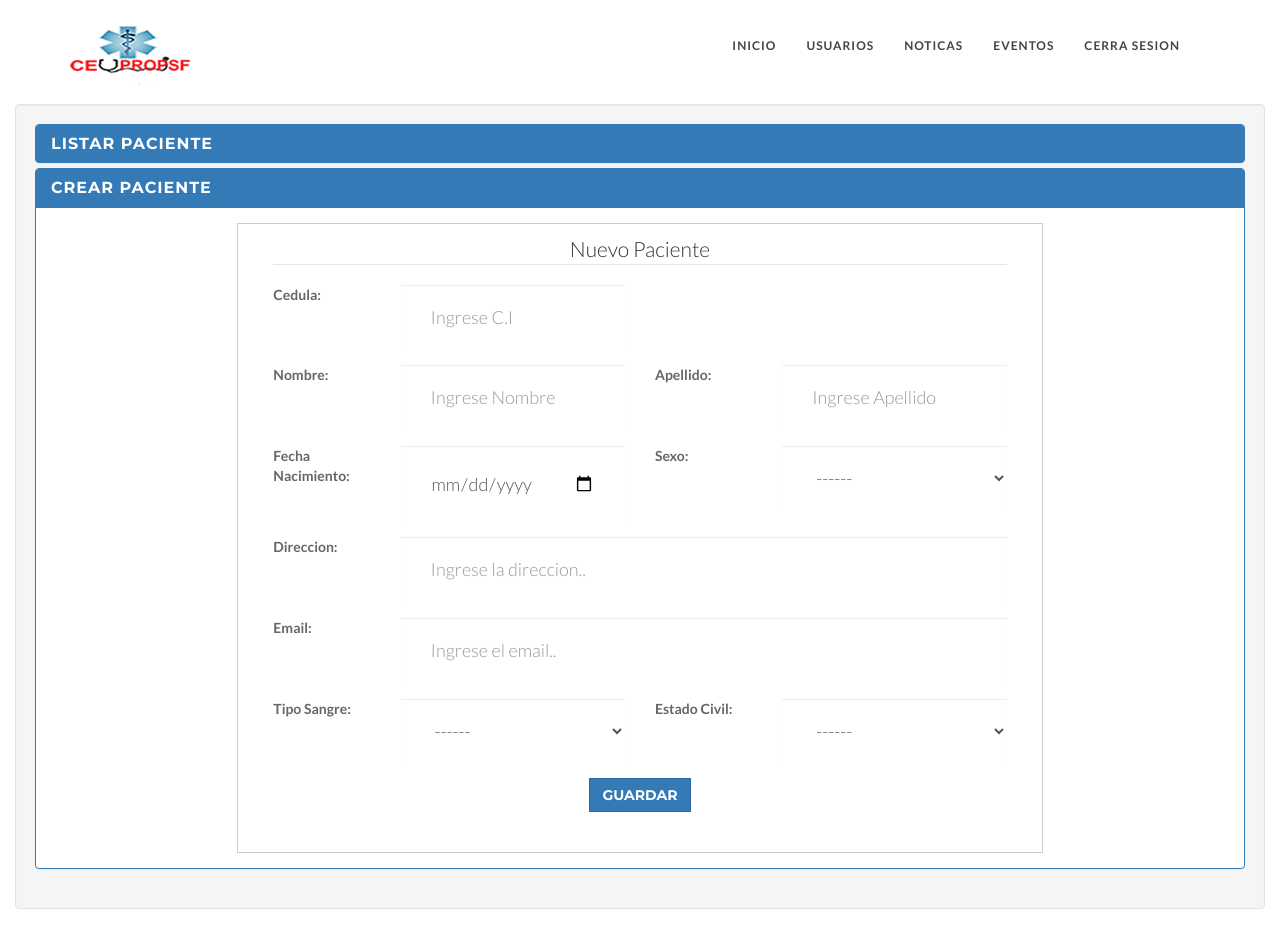
After one commit to elcordova/CEUPROPSF, a CodeIgniter app: the page made by application/views/administracion/pacientes.php in a window 1280 px wide, after a click on "CREAR PACIENTE". The commit adds this page. Run offline with CodeIgniter, Linux system fonts and the light colour scheme; some libraries are stand-ins or nearby versions.

Commit message:
Paciente
Listar-insertar estan listos

```diff
--- /dev/null
+++ b/application/views/administracion/pacientes.php
@@ -0,0 +1,244 @@
+<?php if ( ! defined('BASEPATH')) exit('No direct script access allowed');
+
+include('includes/cabecera.php');
+include('includes/navbar.php');
+?>
+<!--<script type="text/javascript" src="<?=base_url()?>static/js/noticias/noticias.js"></script>-->
+<script type="text/javascript" src="<?=base_url()?>static/js/pacientes/pacientes.js"></script>
+
+
+
+
+<!-- Page Content -->
+        <div id="page-content-wrapper">
+
+            <div class="container-fluid">
+              <div class="well panel panel-default" style="margin-top: 1%">
+                <!-- ************** ACORDIONES *****************-->
+                <div class="panel-group" id="accordion">
+
+                  <div class="panel panel-primary">
+                    <div class="panel-heading panel-heading-custom">
+                      <h4 class="panel-title">
+                        <a data-toggle="collapse" data-parent="#accordion" href="#collapse1" id="ltPaciente">
+                        LISTAR PACIENTE</a>
+                      </h4>
+                    </div>
+                    <div id="collapse1" class="panel-collapse collapse in">
+
+                      <div class="panel-body">
+                        <div class="row">
+                            <div class="col-md-12">
+                                <div class="container-fluid container" id='contenedor_tabla'>
+                                <table class="table table-striped table-bordered " cellspacing="0" width="100%" id="tbPaciente">
+                                    <thead>
+                                        <tr>
+                                            <th class="text-center">ID</th>
+                                            <th class="text-center">Cedula </th>
+                                            <th class="text-center">Nombre</th>
+                                            <th class="text-center">Apellido</th>
+                                            <th class="text-center">Direccion</th>
+                                            <th class="text-center">Email</th>
+                                            <th class="text-center">Acciones</th>
+                                        </tr>
+                                    </thead>
+                                    <tbody>
+                                        <?php
+                                        if (isset($pacientes)) {
+                                            foreach ($pacientes as $paciente) {
+                                                echo "<tr>";
+                                                echo "<td>";
+                                                echo ($paciente['pac_id']);
+                                                echo "</td>";
+                                                echo "<td>";
+                                                echo ($paciente['pac_ced']);
+                                                echo "</td>";
+                                                echo "<td>";
+                                                echo ($paciente['pac_nom']);
+                                                echo "</td>";
+                                                echo "<td>";
+                                                echo ($paciente['pac_ape']);
+                                                echo "</td>";
+                                                echo "<td>";
+                                                echo ($paciente['pac_dir']);
+                                                echo "</td>";
+                                                echo "<td>";
+                                                echo ($paciente['pac_cor']);
+                                                echo "</td>";
+                                                echo "<td class='text-center'>";
+                                                echo "<div class='btn-group' >
+                                                <button type='button' class='btn btn-default' )>
+                                                    <span class='glyphicon glyphicon-edit'></span>
+                                                </button>
+
+                                                <button type='button' class='btn btn-default'>
+                                                    <span class='glyphicon glyphicon-trash'></span>
+                                                </button>
+
+                                                    </div>
+                                                </div>";
+                                                echo "</td>";
+                                                echo "</tr>";
+                                            }
+                                        }
+                                        ?>
+                                    </tbody>
+                                    </table>
+                                </div>
+                            </div>
+                        </div>
+                      </div> <!-- ********************PANEL BODY CLOSE**************************** -->
+                    </div>
+                    </div>
+
+                  <div class="panel panel-primary">
+                    <div class="panel-heading panel-heading-custom">
+                      <h4 class="panel-title">
+                        <a data-toggle="collapse" data-parent="#accordion" href="#collapse2" >
+                        CREAR PACIENTE</a>
+                      </h4>
+                    </div>
+                    <div id="collapse2" class="panel-collapse collapse">
+
+                      <div class="panel-body">
+                        <div class="row">
+                            <div id="divFrmUsuario" class="col-md-8 col-md-offset-2" style="border: 1px solid #ccc; padding:10px 35px 40px 35px;background-color:#FFF;">
+                                <form id="frmPac" class="form-horizontal">
+                                    <!--*************************FORMULARIO*************************** -->
+                                    <fieldset class="scheduler-border">
+                                        <div align="center">
+                                            <legend class="scheduler-border">Nuevo Paciente</legend>
+                                        </div>
+
+                                        <div class="form-group">
+                                            <label class="label-control col-sm-2" for="">Cedula:</label>
+                                            <div class="col-sm-4">
+                                                <input type="text" required="true" class="form-control" id="pac_ced" name="pac_ced" placeholder="Ingrese C.I" maxlength="10">
+                                            </div>
+                                        </div>
+                                        <div class="form-group">
+                                            <label class="label-control col-sm-2" for="">Nombre:  </label>
+                                            <div class="col-sm-4">
+                                                <input type="text" required="true" class="form-control" id="pac_nom" name="pac_nom" placeholder="Ingrese Nombre"/>
+                                            </div>
+                                            <label class="label-control col-sm-2" for="">Apellido:</label>
+                                            <div class="col-sm-4">
+                                                <input type="text" required="true" class="form-control" id="pac_ape" name="pac_ape" placeholder="Ingrese Apellido"/>
+                                            </div>
+                                        </div>
+                                        <div class="form-group">
+                                            <label class="label-control col-sm-2" for="txtName">Fecha Nacimiento:</label>
+                                            <div class="col-sm-4">
+                                                <input type="date" required="true" class="input-field col s4 form-control" id="pac_fec_nac" name="pac_fec_nac"/>
+                                            </div>
+                                            <label class="label-control col-sm-2" for="txtName">Sexo:</label>
+                                            <div class="col-sm-4">
+                                                <select id="pac_sex" class="input-field col s12 form-control" name="pac_sex" required="true">
+                                                    <option value="" disabled selected>------</option>
+                                                    <option value="Masculino">Masculino</option>
+                                                    <option value="Femenino">Femenino</option>
+                                                </select>
+                                            </div>
+                                        </div>
+                                        <div class="form-group">
+                                            <label class="label-control col-sm-2" for="">Direccion:</label>
+                                            <div class="col-sm-10">
+                                                <input type="text"  class="form-control" id="pac_dir" name="pac_dir" placeholder="Ingrese la direccion.." required="true"/>
+                                            </div>
+                                        </div>
+                                        <div class="form-group">
+                                            <label class="label-control col-sm-2" for="">Email:</label>
+                                            <div class="col-sm-10">
+                                                <input type="email"  class="form-control" id="pac_cor" name="pac_cor" placeholder="Ingrese el email.. " required="true"/>
+                                            </div>
+                                        </div>
+
+                                        <div class="form-group">
+                                            <label class="label-control col-sm-2" for="">Tipo Sangre:</label>
+                                            <div class="col-sm-4">
+                                                <select id="pac_tip_san" class="input-field col s12 form-control" name="pac_tip_san" required="true">
+                                                    <option value="" disabled selected>------</option>
+                                                    <option value="Masculino">AB</option>
+                                                    <option value="Femenino">AB-</option>
+                                                    <option value="Femenino">A</option>
+                                                    <option value="Femenino">A-</option>
+                                                    <option value="Femenino">B</option>
+                                                    <option value="Femenino">B-</option>
+                                                    <option value="Femenino">O</option>
+                                                    <option value="Femenino">O-</option>
+                                                </select>
+                                            </div>
+                                            <label class="label-control col-sm-2" for="">Estado Civil:</label>
+                                            <div class="col-sm-4">
+                                                <select id="pac_est_civ" class="input-field col s12 form-control" name="pac_est_civ" required="true">
+                                                    <option value="" disabled selected>------</option>
+                                                    <option value="Soltero">Soltero</option>
+                                                    <option value="Comprometido">Comprometido</option>
+                                                    <option value="Casado">Casado</option>
+                                                    <option value="Divorciado">Divorciado</option>
+                                                    <option value="Viduo">Viduo</option>
+                                                </select>
+                                            </div>
+                                        </div>
+                                    </fieldset>
+                                    <!-- ************* BOTONES ***************-->
+                                    <div class="row">
+                                        <div align="center">
+                                            <button type="submit" class="btn btn-primary btn-large">Guardar</button>
+                                        </div>
+                                    </div>
+                                    <!-- ************* BOTONES ***************-->
+                                </form>
+                            </div>
+                        </div>
+                      </div>
+
+                    </div>
+                  </div>
+
+
+              <!-- ************************************* ACORDIONES ****************************-->
+                </div>
+            </div><!-- /#container-fluid -->
+        </div>
+  <!-- /#page-content-wrapper -->
+
+    <!-- ********************* MODAL **************************************** -->
+        <div class="row">
+            <div class="modal fade"  id="modalMedico" tabindex="-1" role="dialog" aria-labelledby="myModalLabel" aria-hidden="true">
+                <div class="modal-dialog" style="width:400px">
+                    <div class="modal-content panel panel-primary">
+                        <div class="modal-header panel panel-heading">
+                            <button type="button" class="close" data-dismiss="modal" aria-hidden="true">&times;</button>
+                            <h4 class="modal-title" id="myModalLabel" style="text-align: center;"></h4>
+                        </div>
+                        <div class="modal-body" >
+                            <input type="hidden" id="txtId">
+                            <div id="alert" style="display:none;" class="alert alert-danger"></div>
+
+                            <label >Nombre:</label>
+                            <input type="text" class="form-control" placeholder="Nombre" name="mmed_nom" id="mmed_nom">
+
+                            <label >Apellido:</label>
+                            <input type="text" class="form-control" placeholder="Apellido" name="mmed_ape" id="mmed_ape">
+
+                            <label >Direccion:</label>
+                            <input type="text" class="form-control" placeholder="Direccion" name="mmed_dir" id="mmed_dir">
+
+                            <label >Telefono:</label>
+                            <input type="text" class="form-control" placeholder="Email" name="mmed_tel" id="mmed_tel">
+
+                            <label >Email:</label>
+                            <input type="emal" class="form-control" placeholder="Email" name="mmed_eml" id="mmed_eml">
+                        </div>
+                        <div class="modal-footer">
+                            <button type="button" class="btn btn-default" data-dismiss="modal">Cancelar</button>
+                            <a href="" type="button" class="btn btn-primary" id="btnModalGuardar">Guardar</a>
+                        </div>
+                    </div>
+                 </div>
+            </div>
+        </div>
+
+  </body>
+</html>
--- /dev/null
+++ b/static/js/pacientes/pacientes.js
@@ -0,0 +1,113 @@
+$(function(){
+
+	$('table').DataTable();
+
+	$('#frmPac').on("submit",function(){
+		event.preventDefault();
+		$.ajax({
+			type:"POST",
+			url: "Pacientes/save/",
+			dataType: 'json',
+			data:$(this).serialize(),
+
+			success: function(response){
+				toastr.options={"progressBar": true}
+				toastr.success('Paciente registrado con Exito!','Estado');
+				limp_form_paciente();
+				$('#table').DataTable().ajax.reload();
+			},
+
+			error: function(){
+				toastr.options={"progressBar": true}
+				toastr.error('Paciente registrado con Exito!','Estado');
+			}
+		});
+
+	})
+
+	function limp_form_paciente(){
+		$('#pac_ced').val("");
+		$('#pac_nom').val("");
+		$('#pac_ape').val("");
+		$('#pac_dir').val("");
+		$('#pac_sex').val("");
+		$('#pac_fec_nac').val("");
+		$('#pac_tip_san').val("");
+		$('#pac_est_civ').val("");
+	}
+
+
+	/**$.eliminar = function(td){
+		var tr = $(td).parent().children();
+		var med_ced = tr[0].textContent;
+		var med_e = 'FALSE';
+		$.ajax({
+			type: "POST",
+			data: {"med_ced":med_ced,"med_e":med_e},
+			url: "/sgcm/cmedico/delete/",
+			dataType: 'json',
+			success: function(response){
+				event.preventDefault();
+				$.notify("Eliminado con exito","success");
+
+			},
+
+			error: function(response){
+				$.notify("Error al eliminar","error");
+			}
+
+		});
+	};
+
+	$.editarModal = function(td)
+	{
+		var tr = $(td).parent().children();
+		var ced = tr[0].textContent;
+		var nom = tr[1].textContent;
+		var ape = tr[2].textContent;
+		var dir = tr[3].textContent;
+		var tel = tr[4].textContent;
+		var eml = tr[5].textContent;
+		$('#myModalLabel').html("Editar");
+		$('#mmed_nom').val(nom);
+		$('#mmed_ape').val(ape);
+		$('#mmed_dir').val(dir);
+		$('#mmed_tel').val(tel);
+		$('#mmed_eml').val(eml);
+		$('#txtId').val(ced);
+	};*/
+
+	/*$('#btnModalGuardar').click(function(){
+		event.preventDefault();
+		$.ajax({
+			type: "POST",
+			data: {
+					"med_ced": $('#txtId').val(),
+					"med_nom": $('#mmed_nom').val(),
+					"med_ape": $('#mmed_ape').val(),
+					"med_dir": $('#mmed_dir').val(),
+					"med_tel": $('#mmed_tel').val(),
+					"med_eml": $('#mmed_eml').val()
+					},
+			url: "/sgcm/cmedico/update/",
+			dataType: 'json',
+
+			success: function(response){
+				$('#modalMedico').modal('hide');
+				$.notify("Medico editado con exito","success");
+				$('#tbMedico').DataTable().ajax.reload();
+			},
+
+			error: function(response){
+				$.notify("Error al editar","error");
+			}
+
+		});
+	});
+
+	$('#modalMedico').bind('shown.bs.modal' , function(){
+		med_nom.focus();
+	});*/
+
+
+});
```
Also changed, not shown: application/controllers/Pacientes.php (added, +117 -0 lines), application/models/pacientes_model.php (added, +55 -0 lines), application/views/administracion/administra.php (+14 -2 lines).
